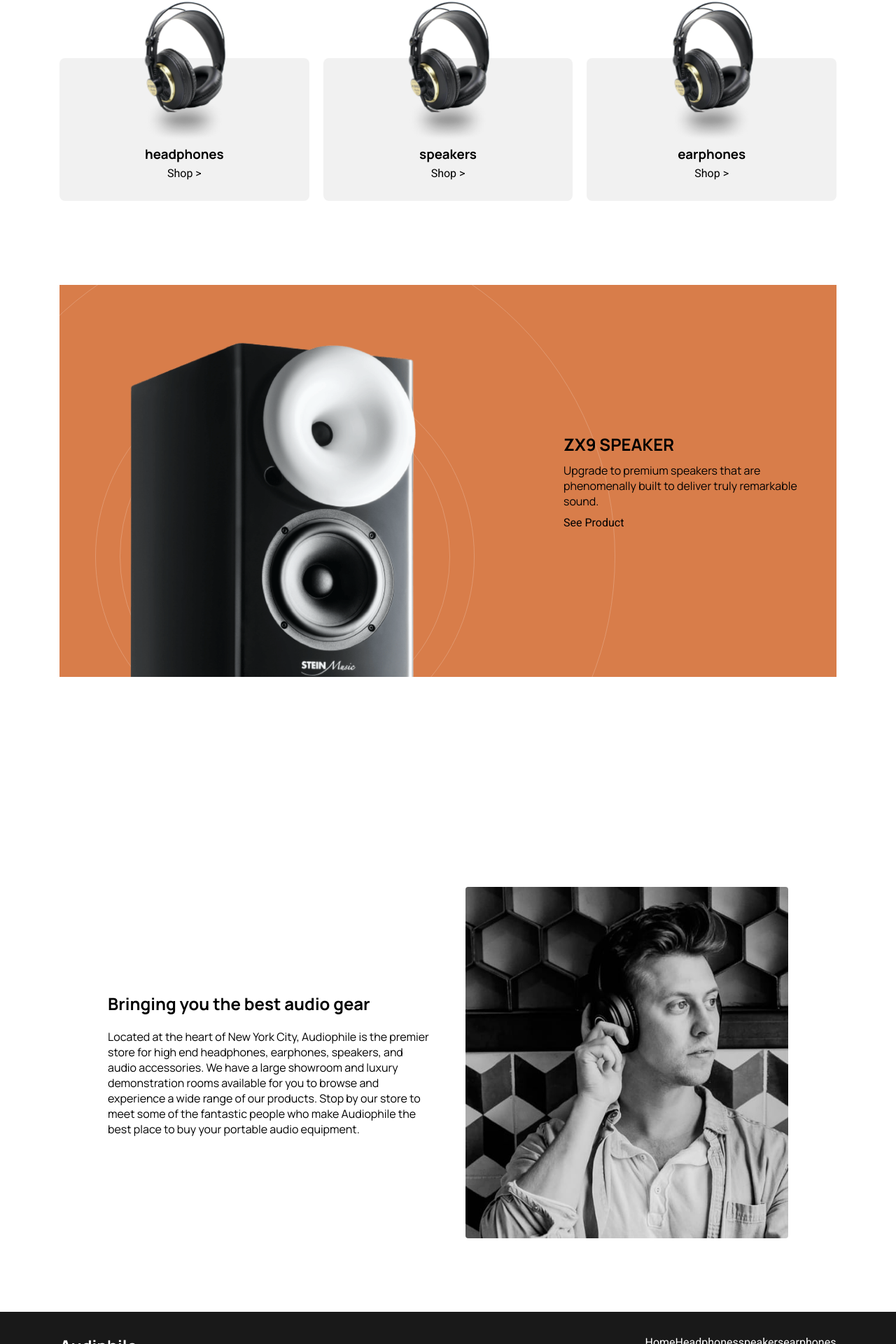
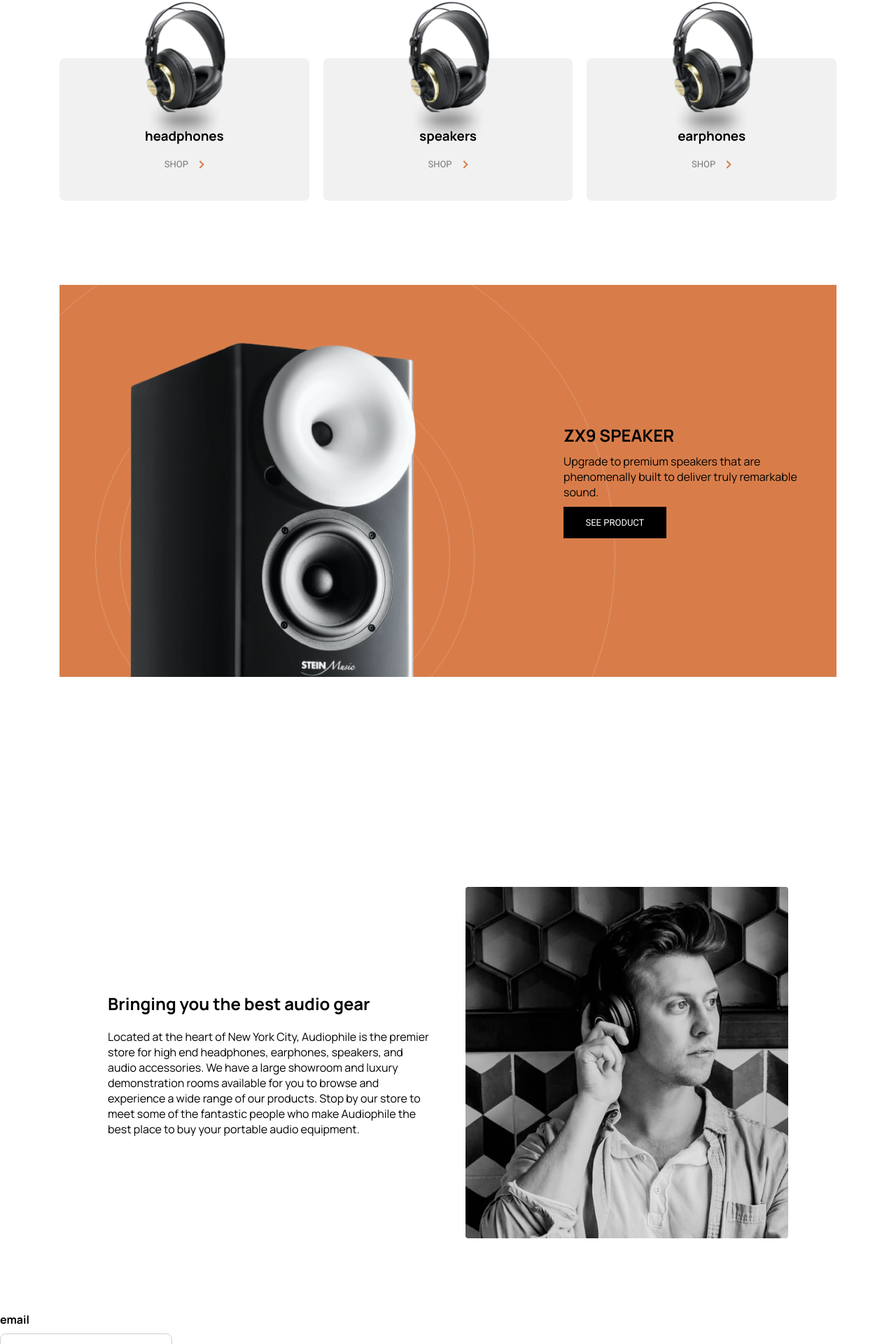
Before and after one commit to bibilashvili-nugo/E-Commerce, a React (Vite) app: page / in a window 1280 px wide. Shown: the part 818-2738 px from the top of the page at 70% size. Built offline with nearby package versions, Linux system fonts and the light colour scheme.

Commit message:
lesson 6
update

```diff
--- a/package.json
+++ b/package.json
@@ -10,6 +10,7 @@
     "preview": "vite preview"
   },
   "dependencies": {
+    "classnames": "^2.5.1",
     "json-server": "^1.0.0-beta.1",
     "react": "^18.2.0",
     "react-dom": "^18.2.0",
--- a/src/components/hero/Hero.tsx
+++ b/src/components/hero/Hero.tsx
@@ -1,5 +1,6 @@
-import { Link } from "react-router-dom";
+// import { Link } from "react-router-dom";
 import "./hero.css";
+import Button from "../ui/button/Button";
 // import HeroImg from "../../assets/home/desktop/image-hero.jpg";
 
 const Hero = () => {
@@ -13,7 +14,10 @@ const Hero = () => {
             Experience natural, lifelike audio and exceptional build quality
             made for the passionate music enthusiast.
           </p>
-          <Link to="/products/headphones/4">See Product</Link>
+          {/* <Link to="/products/headphones/4">See Product</Link> */}
+          <Button to="/products/headphones/4" isLink={true}>
+            See Product
+          </Button>
         </div>
         {/* <div className="hero-right">
           <img src={HeroImg} alt="" />
--- a/src/components/hero/hero.css
+++ b/src/components/hero/hero.css
@@ -3,6 +3,7 @@
   padding: 0 24px;
   color: white;
   height: calc(100vh - 86px);
+  min-height: 700px;
 }
 
 .hero-container {
@@ -22,6 +23,7 @@
   display: flex;
   flex-direction: column;
   gap: 20px;
+  align-items: flex-start;
 }
 
 .hero-left h1 {
--- a/src/components/products-section/ProductCard.tsx
+++ b/src/components/products-section/ProductCard.tsx
@@ -1,6 +1,7 @@
-import { Link } from "react-router-dom";
+// import { Link } from "react-router-dom";
 import { ProductInfoType } from "./ProductsSection";
 import ShadowImg from "../../assets/shadow.png";
+import Button from "../ui/button/Button";
 
 type Props = {
   productInfo: ProductInfoType;
@@ -14,7 +15,9 @@ const ProductCard = ({ productInfo }: Props) => {
         <img src={ShadowImg} alt="" className="shadow-img" />
       </div>
       <h3>{productInfo.name}</h3>
-      <Link to={`products/${productInfo.name}`}>Shop &gt;</Link>
+      <Button to={`products/${productInfo.name}`} isLink={true} type="link">
+        Shop
+      </Button>
     </article>
   );
 };
--- a/src/components/speaker-section/SpeakerSection.tsx
+++ b/src/components/speaker-section/SpeakerSection.tsx
@@ -1,7 +1,8 @@
 import "./speaker-section.css";
 import SpeakerImg from "../../assets/home/desktop/image-speaker-zx9.png";
 import CircleImg from "../../assets/home/desktop/pattern-circles.svg";
-import { Link } from "react-router-dom";
+// import { Link } from "react-router-dom";
+import Button from "../ui/button/Button";
 
 const SpeakerSection = () => {
   return (
@@ -15,7 +16,10 @@ const SpeakerSection = () => {
             Upgrade to premium speakers that are phenomenally built to deliver
             truly remarkable sound.
           </p>
-          <Link to="/products/headphones/6">See Product</Link>
+          {/* <Link to="/products/headphones/6">See Product</Link> */}
+          <Button to="/products/headphones/6" type="dark" isLink={true}>
+            See Product
+          </Button>
         </div>
       </div>
     </section>
--- a/src/components/speaker-section/speaker-section.css
+++ b/src/components/speaker-section/speaker-section.css
@@ -22,6 +22,7 @@
   max-width: 350px;
   z-index: 3;
   position: relative;
+  align-items: flex-start;
 }
 
 .speaker-img {
--- /dev/null
+++ b/src/components/ui/button/Button.tsx
@@ -0,0 +1,50 @@
+import { ReactNode } from "react";
+import { Link } from "react-router-dom";
+import "./button.css";
+
+type ButtonProps = {
+  children: ReactNode;
+  isLink: boolean;
+  to: string;
+  type?: "primary" | "secondary" | "link" | "dark";
+};
+
+const Button = ({
+  children,
+  isLink = false,
+  to = "./",
+  type = "primary",
+}: ButtonProps) => {
+  const content = (
+    <>
+      {children}
+      {type === "link" ? <ArrowSvg /> : null}
+    </>
+  );
+
+  return isLink ? (
+    <Link className={`btn btn-${type}`} to={to}>
+      {content}
+    </Link>
+  ) : (
+    <button className={`btn btn-${type}`} type="button">
+      {content}
+    </button>
+  );
+};
+
+const ArrowSvg = () => {
+  return (
+    <svg width="8" height="12" xmlns="http://www.w3.org/2000/svg">
+      <path
+        d="M1.322 1l5 5-5 5"
+        stroke="var(--color-primary)"
+        strokeWidth="2"
+        fill="none"
+        fillRule="evenodd"
+      />
+    </svg>
+  );
+};
+
+export default Button;
--- /dev/null
+++ b/src/components/ui/button/button.css
@@ -0,0 +1,53 @@
+.btn {
+  background-color: var(--color-primary);
+  color: white;
+  padding: 15px 31.5px;
+  display: flex;
+  align-items: center;
+  justify-content: center;
+  text-transform: uppercase;
+  /* width: 200px; */
+  /* align-self: flex-start; */
+  font-size: 13px;
+}
+
+.btn:hover {
+  cursor: pointer;
+}
+
+.btn-primary {
+}
+
+.btn-primary:hover {
+  background-color: #fbaf85;
+}
+
+.btn-secondary {
+  border: 1px solid black;
+  color: black;
+  background-color: transparent;
+}
+
+.btn-secondary:hover {
+  background-color: black;
+  color: white;
+}
+
+.btn-dark {
+  background-color: black;
+  color: white;
+}
+
+.btn-dark:hover {
+  background-color: #4c4c4c;
+}
+
+.btn-link {
+  background-color: transparent;
+  color: rgba(0, 0, 0, 0.5);
+  gap: 15px;
+}
+
+.btn-link:hover {
+  color: var(--color-primary);
+}
--- /dev/null
+++ b/src/components/ui/input/Input.tsx
@@ -0,0 +1,53 @@
+import classNames from "classnames";
+import "./input.css";
+
+type InputProps = {
+  type: string;
+  isError?: boolean;
+  placeholder?: string;
+  label?: null | string;
+  id?: string;
+};
+
+const Input = ({
+  type = "text",
+  isError = false,
+  placeholder = "",
+  label = null,
+  id = "",
+}: InputProps) => {
+  // space
+
+  if (type === "radio") {
+    <div>
+      <input
+        type="radio"
+        id={id}
+        className={classNames({
+          "input-error": isError,
+        })}
+      />
+      {label ? <label htmlFor={id}>{label}</label> : null}
+    </div>;
+  }
+
+  return (
+    <>
+      {/* <input className={`input ${isError ? "input-error" : ""}`} type={type} /> */}
+      <div className="input-wrapper">
+        {label ? <label htmlFor={id}>{label}</label> : null}
+        <input
+          id={id}
+          className={classNames({
+            input: true,
+            "input-error": isError,
+          })}
+          placeholder={placeholder}
+          type={type}
+        />
+      </div>
+    </>
+  );
+};
+
+export default Input;
--- /dev/null
+++ b/src/components/ui/input/input.css
@@ -0,0 +1,33 @@
+.input-wrapper {
+  display: inline-flex;
+  flex-direction: column;
+  gap: 9px;
+}
+
+.input-wrapper label {
+  color: black;
+  font-weight: bold;
+}
+
+.input {
+  border-radius: 8px;
+  color: black;
+  border: 1px solid #cfcfcf;
+  font-size: 14px;
+  font-weight: bold;
+
+  padding: 18px 24px;
+}
+
+.input:focus {
+  outline: none;
+}
+
+.input::placeholder {
+  color: rgba(0, 0, 0, 0.4);
+}
+
+.input-error {
+  color: var(--color-danger);
+  border: 2px solid var(--color-danger);
+}
--- a/src/pages/Home.tsx
+++ b/src/pages/Home.tsx
@@ -2,6 +2,7 @@ import AudioGearSection from "../components/audio-gear-section/AudioGearSection"
 import Hero from "../components/hero/Hero";
 import ProductsSection from "../components/products-section/ProductsSection";
 import SpeakerSection from "../components/speaker-section/SpeakerSection";
+import Input from "../components/ui/input/Input";
 // import Navbar from "../components/navbar/Navbar";
 
 const Home = () => {
@@ -11,6 +12,16 @@ const Home = () => {
       <ProductsSection />
       <SpeakerSection />
       <AudioGearSection />
+
+      <Input
+        label={"email"}
+        type="text"
+        isError={false}
+        placeholder="Insert your name"
+      />
+      <br />
+      <br />
+      <br />
     </>
   );
 };
```
Also changed, not shown: src/components/ui/number-input/NumberInput.tsx (added, +11 -0 lines), 1 other file (tests, documents, lock files or other folders).
